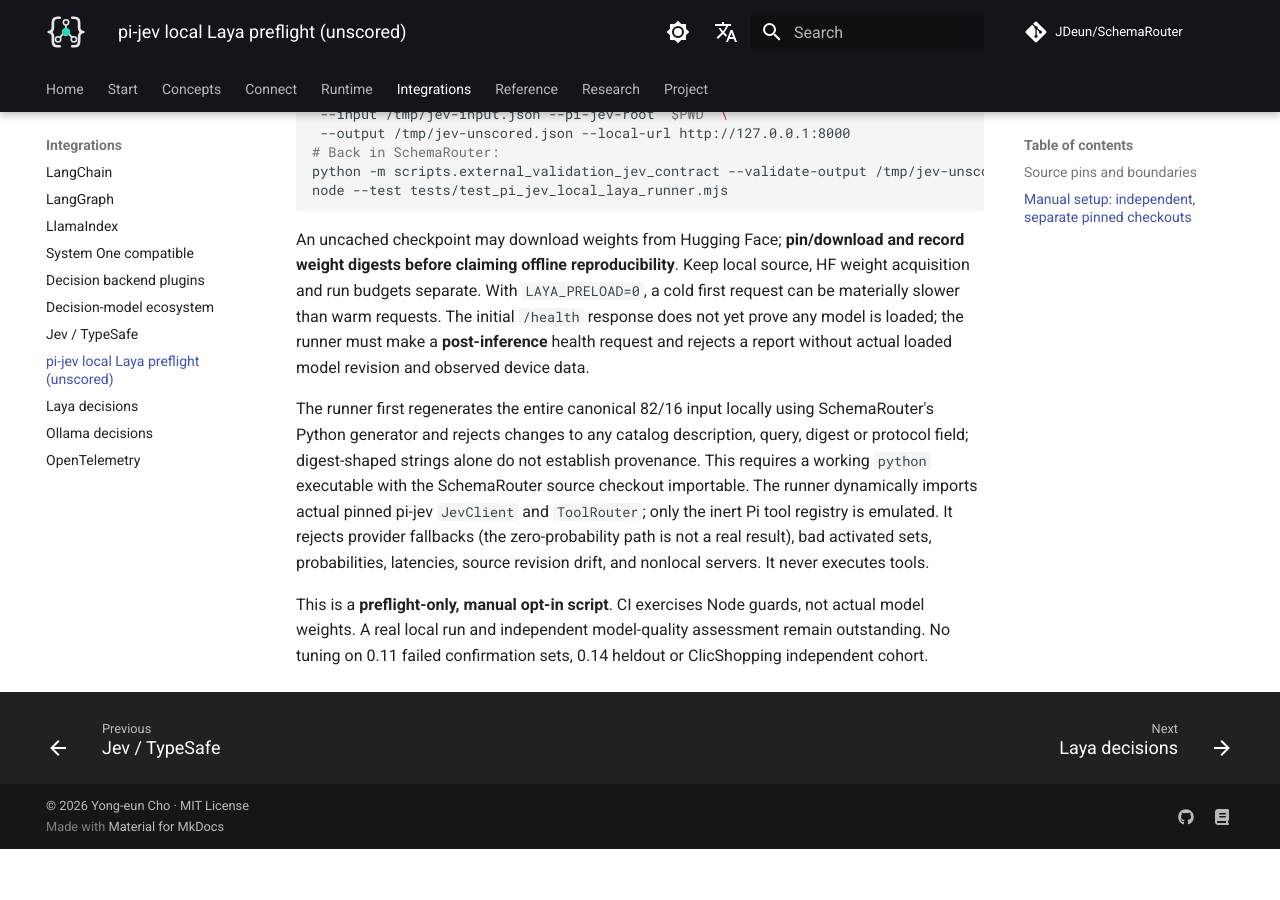
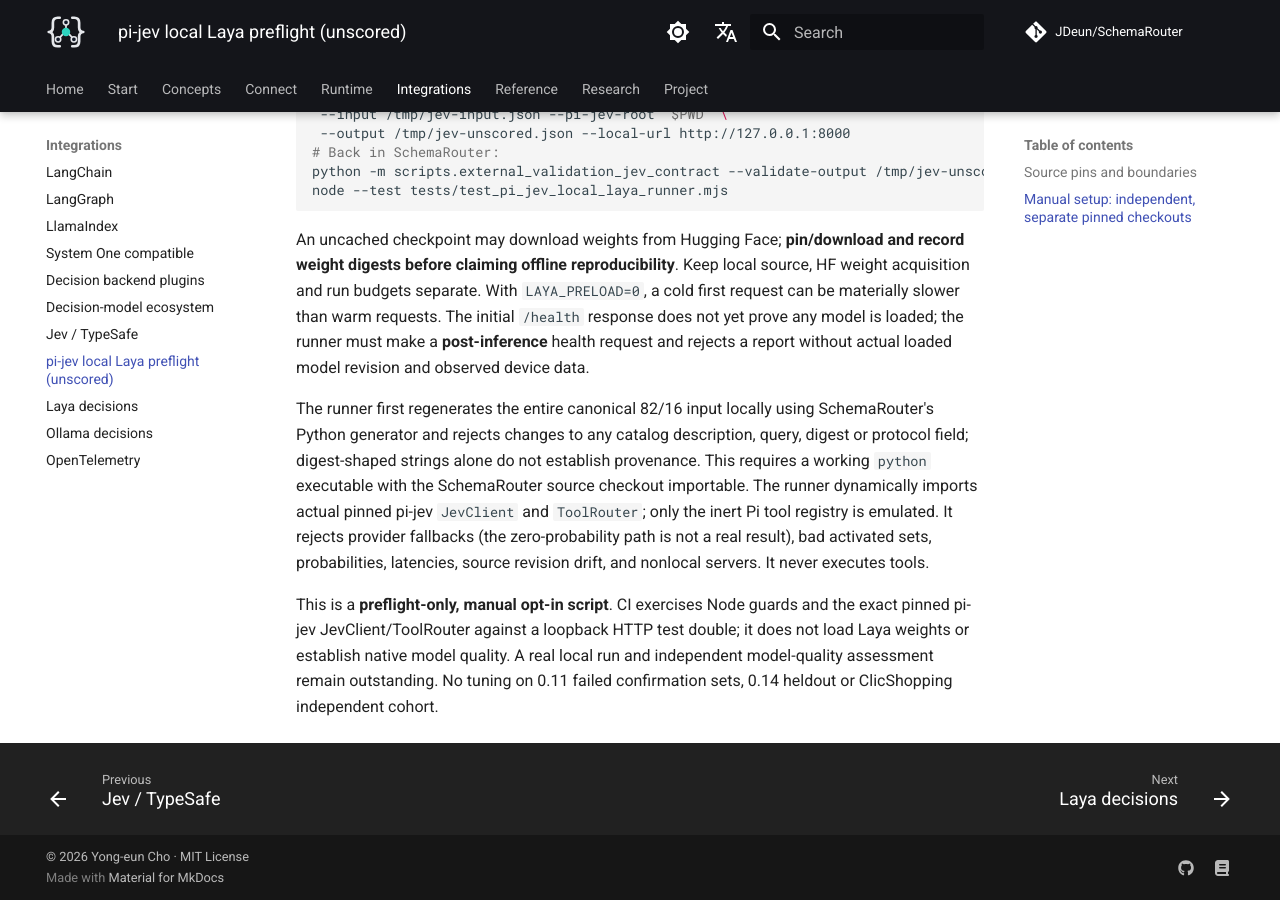
Before and after one commit to JDeun/SchemaRouter, an MkDocs documentation site: the page built from docs/guides/pi-jev-local-laya-preflight.md, in a window 1280 px wide and 900 px high, scrolled down 932 px. Built offline with MkDocs 1.6.1 and Material for MkDocs 9.7.7, drawn with Linux system fonts in a browser that asks for light colours; comment, search, counter and statistics services are not loaded; before the commit the page ends 1781 px from its top, so only the background shows below that.

Commit message:
docs(pi-jev): distinguish native mock wire preflight from actual Laya inference

```diff
--- a/docs/guides/pi-jev-local-laya-preflight.md
+++ b/docs/guides/pi-jev-local-laya-preflight.md
@@ -34,4 +34,4 @@
 
 The runner first regenerates the entire canonical 82/16 input locally using SchemaRouter's Python generator and rejects changes to any catalog description, query, digest or protocol field; digest-shaped strings alone do not establish provenance. This requires a working `python` executable with the SchemaRouter source checkout importable. The runner dynamically imports actual pinned pi-jev `JevClient` and `ToolRouter`; only the inert Pi tool registry is emulated. It rejects provider fallbacks (the zero-probability path is not a real result), bad activated sets, probabilities, latencies, source revision drift, and nonlocal servers. It never executes tools.
 
-This is a **preflight-only, manual opt-in script**. CI exercises Node guards, not actual model weights. A real local run and independent model-quality assessment remain outstanding. No tuning on 0.11 failed confirmation sets, 0.14 heldout or ClicShopping independent cohort.
+This is a **preflight-only, manual opt-in script**. CI exercises Node guards and the exact pinned pi-jev JevClient/ToolRouter against a loopback HTTP test double; it does not load Laya weights or establish native model quality. A real local run and independent model-quality assessment remain outstanding. No tuning on 0.11 failed confirmation sets, 0.14 heldout or ClicShopping independent cohort.
```
